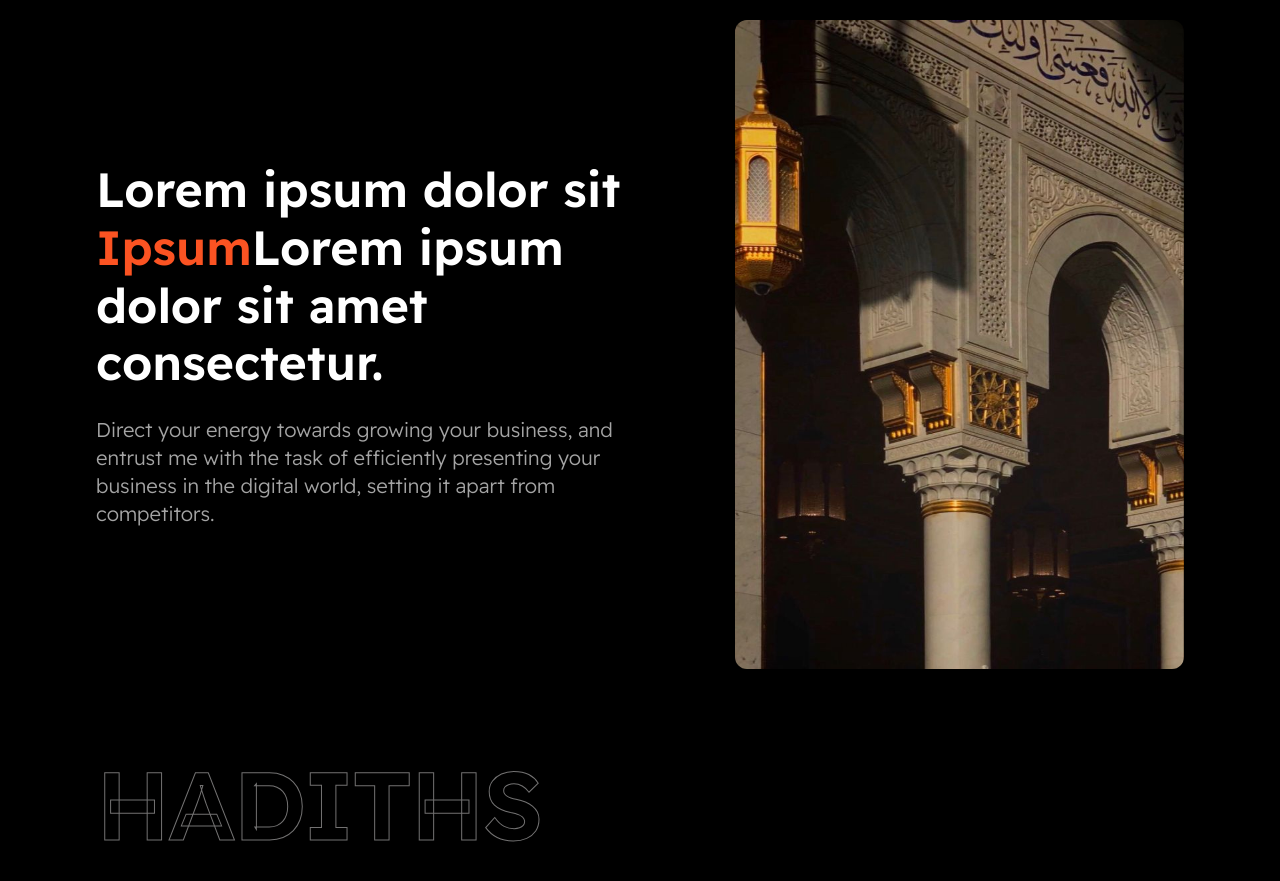
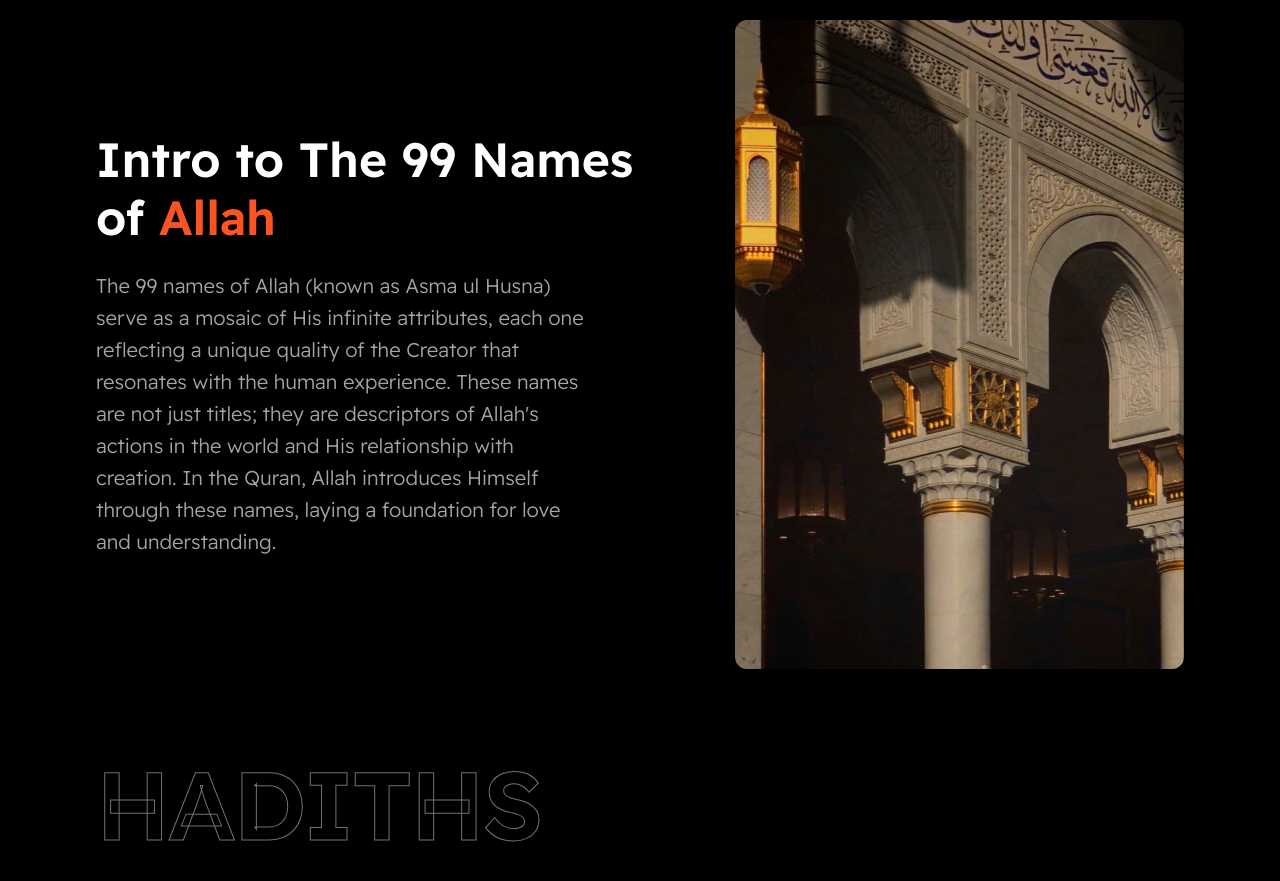
Before and after one commit to hamzamushtaq840/99-names-of-Allah-2.0, a Next.js app: page / in a window 1280 px wide. Shown: the part 780-1661 px from the top of the page. Built offline with nearby package versions, Linux system fonts and the light colour scheme; a web font is replaced by a local one.

Commit message:
refactor: :recycle: intro text change

```diff
--- a/app/_components/unnamed/index.tsx
+++ b/app/_components/unnamed/index.tsx
@@ -5,13 +5,15 @@ const Unnamed = () => {
     <div className="mx-24 mb-20 flex items-center justify-between xsm:mx-10 xsm:mb-12 xsm:flex-col-reverse xsm:gap-10">
       <div className="flex flex-col gap-6 pr-20 xsm:pr-0">
         <h1 className="readex mt-0 text-5xl font-semibold leading-[120%] text-white xsm:text-3xl">
-          Lorem ipsum dolor sit <span className="text-[#FB5322]">Ipsum</span>
-          Lorem ipsum dolor sit amet consectetur.
+          Intro to The 99 Names of <span className="text-[#FB5322]">Allah</span>
         </h1>
-        <span className="readex text-xl font-[300] text-[#a4a4a4] xsm:text-lg">
-          Direct your energy towards growing your business, and entrust me with
-          the task of efficiently presenting your business in the digital world,
-          setting it apart from competitors.
+        <span className="readex w-[90%] text-xl font-[300] leading-8 text-[#a4a4a4] xsm:w-full xsm:text-lg">
+          The 99 names of Allah (known as Asma ul Husna) serve as a mosaic of
+          His infinite attributes, each one reflecting a unique quality of the
+          Creator that resonates with the human experience. These names are not
+          just titles; they are descriptors of Allah's actions in the world and
+          His relationship with creation. In the Quran, Allah introduces Himself
+          through these names, laying a foundation for love and understanding.
         </span>
       </div>
       <div className="relative h-[649px] min-w-[449px] overflow-hidden rounded-xl xsm:h-[500px] xsm:min-w-full xsm:p-10">
```
